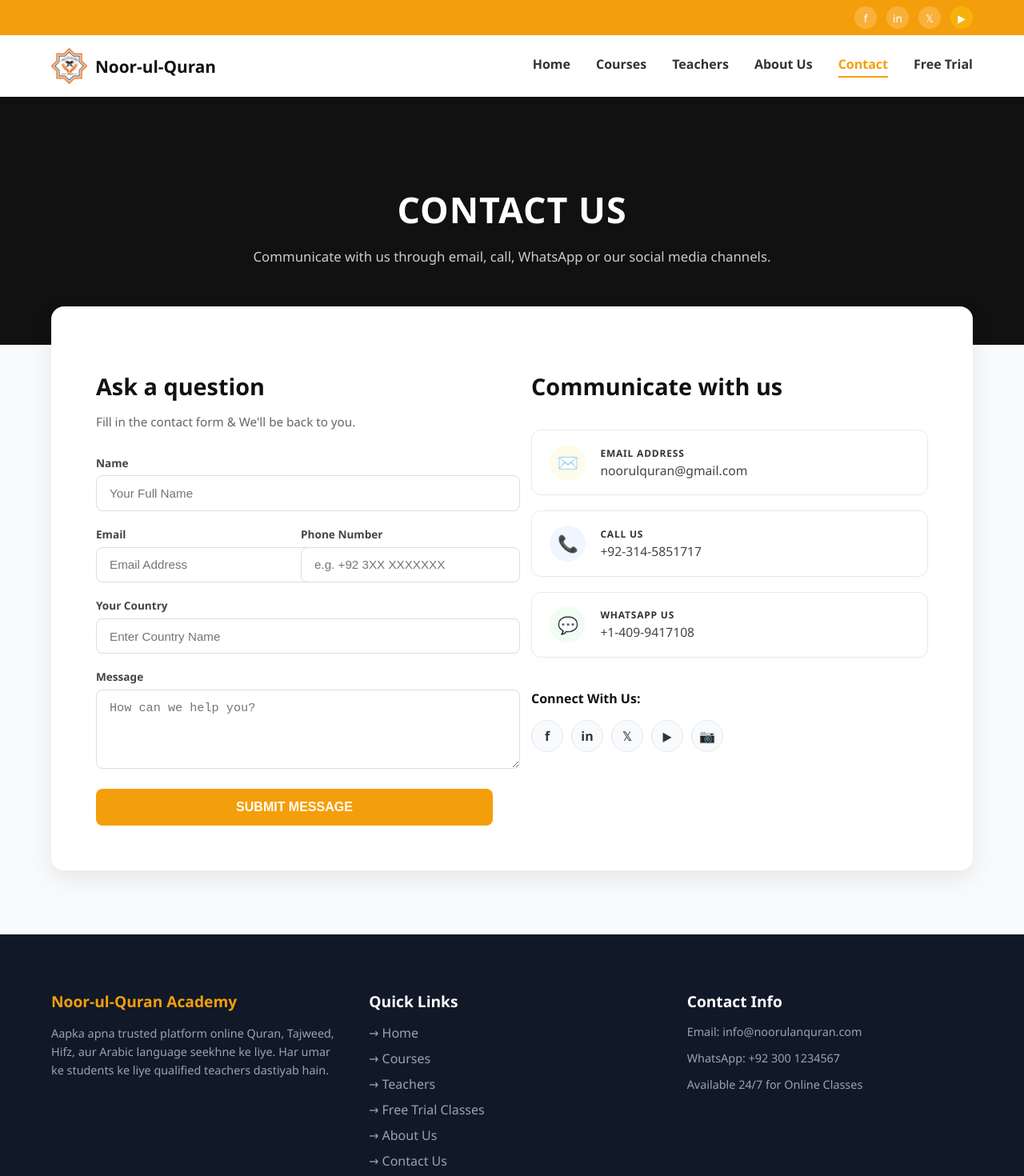
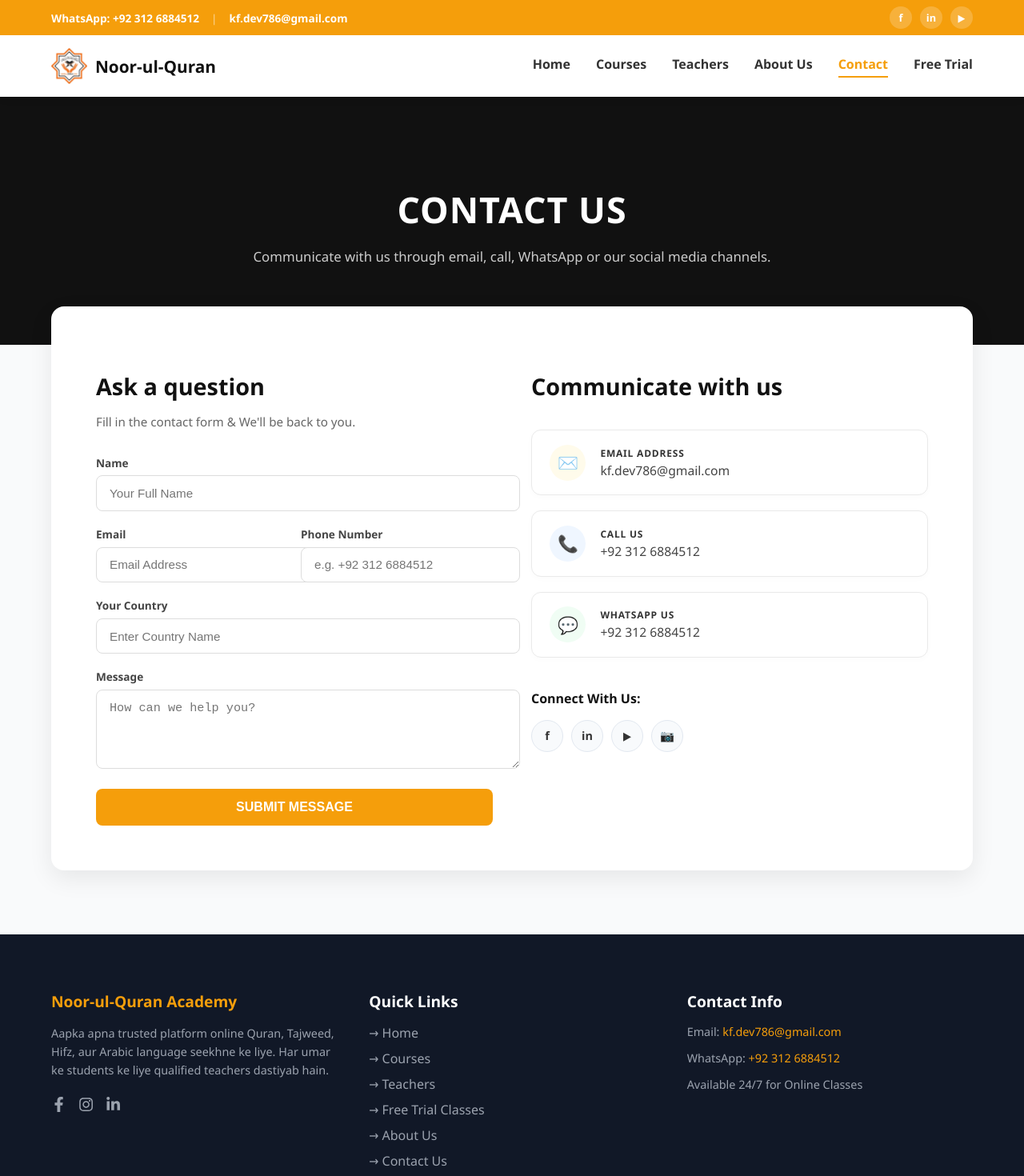
Before and after one commit to KF-dev14/Noor_ul_Quran-Acedemy, a React (Create React App) app in the folder noor-ul-quran/: page /contact in a window 1280 px wide. Shown: the top 1470 px of the page at 80% size. Built offline with nearby package versions, Linux system fonts and the light colour scheme.

Commit message:
Updated contact info, email, and social links

```diff
--- a/noor-ul-quran/src/components/Footer.jsx
+++ b/noor-ul-quran/src/components/Footer.jsx
@@ -1,54 +1,106 @@
 import React from 'react';
 import { Link } from 'react-router-dom';
+import { FaFacebookF, FaInstagram, FaLinkedinIn } from 'react-icons/fa';
 
 function Footer() {
+  const linkStyle = {
+    color: '#9ca3af',
+    textDecoration: 'none',
+    transition: 'color 0.2s'
+  };
+
+  const socialIconStyle = {
+    color: '#9ca3af',
+    fontSize: '1.2rem',
+    transition: 'color 0.2s'
+  };
+
   return (
     <footer style={{ backgroundColor: '#111827', color: '#fff', padding: '50px 5% 30px 5%', marginTop: 'auto' }}>
       <div style={{ maxWidth: '1200px', margin: '0 auto', display: 'grid', gridTemplateColumns: 'repeat(auto-fit, minmax(250px, 1fr))', gap: '40px', marginBottom: '40px' }}>
 
-        {/* Column 1: About Academy */}
+        {/* Column 1: About Academy & Social Media */}
         <div>
           <h3 style={{ fontSize: '1.2rem', fontWeight: 'bold', color: '#f59e0b', marginBottom: '15px' }}>
             Noor-ul-Quran Academy
           </h3>
-          <p style={{ color: '#9ca3af', fontSize: '0.9rem', lineHeight: '1.6' }}>
+          <p style={{ color: '#9ca3af', fontSize: '0.9rem', lineHeight: '1.6', marginBottom: '20px' }}>
             Aapka apna trusted platform online Quran, Tajweed, Hifz, aur Arabic language seekhne ke liye. Har umar ke students ke liye qualified teachers dastiyab hain.
           </p>
+
+          {/* Social Media Links (Twitter Removed) */}
+          <div style={{ display: 'flex', gap: '15px' }}>
+            <a
+              href="https://facebook.com/your-page-name"
+              target="_blank"
+              rel="noopener noreferrer"
+              style={socialIconStyle}
+              onMouseOver={(e) => e.currentTarget.style.color = '#f59e0b'}
+              onMouseOut={(e) => e.currentTarget.style.color = '#9ca3af'}
+              aria-label="Facebook"
+            >
+              <FaFacebookF />
+            </a>
+
+            <a
+              href="https://instagram.com/your-page-name"
+              target="_blank"
+              rel="noopener noreferrer"
+              style={socialIconStyle}
+              onMouseOver={(e) => e.currentTarget.style.color = '#f59e0b'}
+              onMouseOut={(e) => e.currentTarget.style.color = '#9ca3af'}
+              aria-label="Instagram"
+            >
+              <FaInstagram />
+            </a>
+
+            <a
+              href="https://linkedin.com/in/your-page-name"
+              target="_blank"
+              rel="noopener noreferrer"
+              style={socialIconStyle}
+              onMouseOver={(e) => e.currentTarget.style.color = '#f59e0b'}
+              onMouseOut={(e) => e.currentTarget.style.color = '#9ca3af'}
+              aria-label="LinkedIn"
+            >
+              <FaLinkedinIn />
+            </a>
+          </div>
         </div>
 
-        {/* Column 2: Quick Links (Sare Pages) */}
+        {/* Column 2: Quick Links */}
         <div>
           <h3 style={{ fontSize: '1.2rem', fontWeight: 'bold', color: '#fff', marginBottom: '15px' }}>
             Quick Links
           </h3>
           <ul style={{ listStyle: 'none', padding: 0, margin: 0, display: 'flex', flexDirection: 'column', gap: '10px' }}>
             <li>
-              <Link to="/" style={{ color: '#9ca3af', textDecoration: 'none', transition: 'color 0.2s' }} onMouseOver={(e) => e.target.style.color = '#f59e0b'} onMouseOut={(e) => e.target.style.color = '#9ca3af'}>
+              <Link to="/" style={linkStyle} onMouseOver={(e) => e.target.style.color = '#f59e0b'} onMouseOut={(e) => e.target.style.color = '#9ca3af'}>
                 → Home
               </Link>
             </li>
             <li>
-              <Link to="/courses" style={{ color: '#9ca3af', textDecoration: 'none', transition: 'color 0.2s' }} onMouseOver={(e) => e.target.style.color = '#f59e0b'} onMouseOut={(e) => e.target.style.color = '#9ca3af'}>
+              <Link to="/courses" style={linkStyle} onMouseOver={(e) => e.target.style.color = '#f59e0b'} onMouseOut={(e) => e.target.style.color = '#9ca3af'}>
                 → Courses
               </Link>
             </li>
             <li>
-              <Link to="/teachers" style={{ color: '#9ca3af', textDecoration: 'none', transition: 'color 0.2s' }} onMouseOver={(e) => e.target.style.color = '#f59e0b'} onMouseOut={(e) => e.target.style.color = '#9ca3af'}>
+              <Link to="/teachers" style={linkStyle} onMouseOver={(e) => e.target.style.color = '#f59e0b'} onMouseOut={(e) => e.target.style.color = '#9ca3af'}>
                 → Teachers
               </Link>
             </li>
             <li>
-              <Link to="/free-trial" style={{ color: '#9ca3af', textDecoration: 'none', transition: 'color 0.2s' }} onMouseOver={(e) => e.target.style.color = '#f59e0b'} onMouseOut={(e) => e.target.style.color = '#9ca3af'}>
+              <Link to="/free-trial" style={linkStyle} onMouseOver={(e) => e.target.style.color = '#f59e0b'} onMouseOut={(e) => e.target.style.color = '#9ca3af'}>
                 → Free Trial Classes
               </Link>
             </li>
             <li>
-              <Link to="/about" style={{ color: '#9ca3af', textDecoration: 'none', transition: 'color 0.2s' }} onMouseOver={(e) => e.target.style.color = '#f59e0b'} onMouseOut={(e) => e.target.style.color = '#9ca3af'}>
+              <Link to="/about" style={linkStyle} onMouseOver={(e) => e.target.style.color = '#f59e0b'} onMouseOut={(e) => e.target.style.color = '#9ca3af'}>
                 → About Us
               </Link>
             </li>
             <li>
-              <Link to="/contact" style={{ color: '#9ca3af', textDecoration: 'none', transition: 'color 0.2s' }} onMouseOver={(e) => e.target.style.color = '#f59e0b'} onMouseOut={(e) => e.target.style.color = '#9ca3af'}>
+              <Link to="/contact" style={linkStyle} onMouseOver={(e) => e.target.style.color = '#f59e0b'} onMouseOut={(e) => e.target.style.color = '#9ca3af'}>
                 → Contact Us
               </Link>
             </li>
@@ -60,12 +112,31 @@ function Footer() {
           <h3 style={{ fontSize: '1.2rem', fontWeight: 'bold', color: '#fff', marginBottom: '15px' }}>
             Contact Info
           </h3>
+
+          {/* Real Clickable Email */}
           <p style={{ color: '#9ca3af', fontSize: '0.9rem', marginBottom: '10px' }}>
-            Email: info@noorulanquran.com
+            Email:{' '}
+            <a
+              href="mailto:kf.dev786@gmail.com"
+              style={{ color: '#f59e0b', textDecoration: 'none' }}
+            >
+              kf.dev786@gmail.com
+            </a>
           </p>
+
+          {/* Real Clickable WhatsApp Link */}
           <p style={{ color: '#9ca3af', fontSize: '0.9rem', marginBottom: '10px' }}>
-            WhatsApp: +92 300 1234567
+            WhatsApp:{' '}
+            <a
+              href="https://wa.me/923126884512"
+              target="_blank"
+              rel="noopener noreferrer"
+              style={{ color: '#f59e0b', textDecoration: 'none' }}
+            >
+              +92 312 6884512
+            </a>
           </p>
+
           <p style={{ color: '#9ca3af', fontSize: '0.9rem' }}>
             Available 24/7 for Online Classes
           </p>
@@ -73,7 +144,6 @@ function Footer() {
 
       </div>
 
-      {/* Bottom Copyright */}
       <div style={{ borderTop: '1px solid #374151', paddingTop: '20px', textAlign: 'center', color: '#9ca3af', fontSize: '0.85rem' }}>
         &copy; {new Date().getFullYear()} Noor-ul-Quran Academy. All Rights Reserved.
       </div>
--- a/noor-ul-quran/src/components/Navbar.jsx
+++ b/noor-ul-quran/src/components/Navbar.jsx
@@ -13,25 +13,89 @@ function Navbar() {
     transition: 'all 0.3s ease'
   });
 
+  const socialIconStyle = {
+    color: '#fff',
+    textDecoration: 'none',
+    background: 'rgba(255,255,255,0.2)',
+    width: '28px',
+    height: '28px',
+    display: 'flex',
+    alignItems: 'center',
+    justifyContent: 'center',
+    borderRadius: '50%',
+    fontSize: '0.8rem',
+    fontWeight: 'bold',
+    transition: 'background 0.3s ease'
+  };
+
   return (
     <header style={{ width: '100%', position: 'sticky', top: 0, zIndex: 1000, boxShadow: '0 2px 10px rgba(0,0,0,0.08)' }}>
 
-      {/* Top Bar */}
-      <div style={{ backgroundColor: '#f59e0b', color: '#fff', padding: '0.5rem 5%', display: 'flex', justifyContent: 'flex-end', alignItems: 'center', fontSize: '0.85rem' }}>
-        <div style={{ display: 'flex', gap: '12px' }}>
-          <span style={{ cursor: 'pointer', background: 'rgba(255,255,255,0.2)', width: '28px', height: '28px', display: 'flex', alignItems: 'center', justifyContent: 'center', borderRadius: '50%' }}>f</span>
-          <span style={{ cursor: 'pointer', background: 'rgba(255,255,255,0.2)', width: '28px', height: '28px', display: 'flex', alignItems: 'center', justifyContent: 'center', borderRadius: '50%' }}>in</span>
-          <span style={{ cursor: 'pointer', background: 'rgba(255,255,255,0.2)', width: '28px', height: '28px', display: 'flex', alignItems: 'center', justifyContent: 'center', borderRadius: '50%' }}>𝕏</span>
-          <span style={{ cursor: 'pointer', background: 'rgba(255,255,25,0.2)', width: '28px', height: '28px', display: 'flex', alignItems: 'center', justifyContent: 'center', borderRadius: '50%' }}>▶</span>
+      {/* Top Bar with Contact Info & Social Links */}
+      <div style={{ backgroundColor: '#f59e0b', color: '#fff', padding: '0.5rem 5%', display: 'flex', justifyContent: 'space-between', alignItems: 'center', fontSize: '0.85rem', flexWrap: 'wrap', gap: '10px' }}>
+
+        {/* Direct Contact Info */}
+        <div style={{ display: 'flex', gap: '15px', alignItems: 'center' }}>
+          <a
+            href="https://wa.me/923126884512"
+            target="_blank"
+            rel="noopener noreferrer"
+            style={{ color: '#fff', textDecoration: 'none', fontWeight: 'bold' }}
+          >
+            WhatsApp: +92 312 6884512
+          </a>
+          <span style={{ opacity: 0.6 }}>|</span>
+          <a
+            href="mailto:kf.dev786@gmail.com"
+            style={{ color: '#fff', textDecoration: 'none', fontWeight: 'bold' }}
+          >
+            kf.dev786@gmail.com
+          </a>
+        </div>
+
+        {/* Social Media Links (Twitter Removed) */}
+        <div style={{ display: 'flex', gap: '10px', alignItems: 'center' }}>
+          {/* Facebook */}
+          <a
+            href="https://facebook.com/your-page-name"
+            target="_blank"
+            rel="noopener noreferrer"
+            style={socialIconStyle}
+            aria-label="Facebook"
+          >
+            f
+          </a>
+
+          {/* LinkedIn */}
+          <a
+            href="https://linkedin.com/in/your-page-name"
+            target="_blank"
+            rel="noopener noreferrer"
+            style={socialIconStyle}
+            aria-label="LinkedIn"
+          >
+            in
+          </a>
+
+          {/* YouTube/Instagram */}
+          <a
+            href="https://youtube.com/your-channel-name"
+            target="_blank"
+            rel="noopener noreferrer"
+            style={socialIconStyle}
+            aria-label="YouTube"
+          >
+            ▶
+          </a>
         </div>
       </div>
 
       {/* Main Navbar */}
       <nav style={{ display: 'flex', justifyContent: 'space-between', alignItems: 'center', padding: '1rem 5%', backgroundColor: '#fff' }}>
-        <div style={{ display: 'flex', alignItems: 'center', gap: '10px' }}>
-          <img src={logoImg} alt="Logo" style={{ height: '45px' }} />
+        <NavLink to="/" style={{ display: 'flex', alignItems: 'center', gap: '10px', textDecoration: 'none' }}>
+          <img src={logoImg} alt="Noor-ul-Quran Logo" style={{ height: '45px' }} />
           <span style={{ fontWeight: 'bold', fontSize: '1.3rem', color: '#111' }}>Noor-ul-Quran</span>
-        </div>
+        </NavLink>
 
         <div style={{ display: 'flex', gap: '2rem', alignItems: 'center' }}>
           <NavLink to="/" style={linkStyle}>Home</NavLink>
--- a/noor-ul-quran/src/pages/ContactPage.jsx
+++ b/noor-ul-quran/src/pages/ContactPage.jsx
@@ -13,6 +13,23 @@ function ContactPage() {
     e.preventDefault();
     alert('Thank you! Your message has been sent successfully to Noor-ul-Quran Academy.');
     setFormData({ name: '', email: '', phone: '', country: '', message: '' });
+  };
+
+  const socialIconStyle = {
+    width: '38px',
+    height: '38px',
+    background: '#f8fafc',
+    border: '1px solid #e2e8f0',
+    display: 'flex',
+    alignItems: 'center',
+    justifyContent: 'center',
+    borderRadius: '50%',
+    cursor: 'pointer',
+    fontWeight: 'bold',
+    color: '#333',
+    textDecoration: 'none',
+    fontSize: '0.9rem',
+    transition: 'all 0.2s ease'
   };
 
   return (
@@ -70,7 +87,7 @@ function ContactPage() {
                   <label style={{ display: 'block', fontSize: '0.85rem', fontWeight: 'bold', color: '#444', marginBottom: '0.4rem' }}>Phone Number</label>
                   <input
                     type="text"
-                    placeholder="e.g. +92 3XX XXXXXXX"
+                    placeholder="e.g. +92 312 6884512"
                     value={formData.phone}
                     onChange={(e) => setFormData({...formData, phone: e.target.value})}
                     style={{ width: '100%', padding: '0.8rem 1rem', borderRadius: '8px', border: '1px solid #ddd', fontSize: '0.95rem', outline: 'none' }}
@@ -116,44 +133,54 @@ function ContactPage() {
             <div style={{ display: 'flex', flexDirection: 'column', gap: '1.2rem', marginBottom: '2.5rem' }}>
 
               {/* Email Box */}
-              <div style={{ background: '#fff', border: '1px solid #eaeaea', borderRadius: '12px', padding: '1.1rem 1.4rem', display: 'flex', alignItems: 'center', gap: '18px', boxShadow: '0 2px 8px rgba(0,0,0,0.02)' }}>
+              <a
+                href="mailto:kf.dev786@gmail.com"
+                style={{ textDecoration: 'none', color: 'inherit', background: '#fff', border: '1px solid #eaeaea', borderRadius: '12px', padding: '1.1rem 1.4rem', display: 'flex', alignItems: 'center', gap: '18px', boxShadow: '0 2px 8px rgba(0,0,0,0.02)' }}
+              >
                 <span style={{ fontSize: '1.3rem', background: '#fffbeb', color: '#d97706', width: '45px', height: '45px', display: 'flex', alignItems: 'center', justifyContent: 'center', borderRadius: '50%', flexShrink: '0' }}>✉️</span>
                 <div>
                   <div style={{ fontSize: '0.75rem', fontWeight: '800', color: '#333', letterSpacing: '0.8px', marginBottom: '2px' }}>EMAIL ADDRESS</div>
-                  <div style={{ fontSize: '0.98rem', fontWeight: 'normal', color: '#444' }}>noorulquran@gmail.com</div>
+                  <div style={{ fontSize: '0.98rem', fontWeight: 'normal', color: '#444' }}>kf.dev786@gmail.com</div>
                 </div>
-              </div>
+              </a>
 
               {/* Call Us Box */}
-              <div style={{ background: '#fff', border: '1px solid #eaeaea', borderRadius: '12px', padding: '1.1rem 1.4rem', display: 'flex', alignItems: 'center', gap: '18px', boxShadow: '0 2px 8px rgba(0,0,0,0.02)' }}>
+              <a
+                href="tel:+923126884512"
+                style={{ textDecoration: 'none', color: 'inherit', background: '#fff', border: '1px solid #eaeaea', borderRadius: '12px', padding: '1.1rem 1.4rem', display: 'flex', alignItems: 'center', gap: '18px', boxShadow: '0 2px 8px rgba(0,0,0,0.02)' }}
+              >
                 <span style={{ fontSize: '1.3rem', background: '#eff6ff', color: '#2563eb', width: '45px', height: '45px', display: 'flex', alignItems: 'center', justifyContent: 'center', borderRadius: '50%', flexShrink: '0' }}>📞</span>
                 <div>
                   <div style={{ fontSize: '0.75rem', fontWeight: '800', color: '#333', letterSpacing: '0.8px', marginBottom: '2px' }}>CALL US</div>
-                  <div style={{ fontSize: '0.98rem', fontWeight: 'normal', color: '#444' }}>+92-314-5851717</div>
+                  <div style={{ fontSize: '0.98rem', fontWeight: 'normal', color: '#444' }}>+92 312 6884512</div>
                 </div>
-              </div>
+              </a>
 
               {/* WhatsApp Us Box */}
-              <div style={{ background: '#fff', border: '1px solid #eaeaea', borderRadius: '12px', padding: '1.1rem 1.4rem', display: 'flex', alignItems: 'center', gap: '18px', boxShadow: '0 2px 8px rgba(0,0,0,0.02)' }}>
+              <a
+                href="https://wa.me/923126884512"
+                target="_blank"
+                rel="noopener noreferrer"
+                style={{ textDecoration: 'none', color: 'inherit', background: '#fff', border: '1px solid #eaeaea', borderRadius: '12px', padding: '1.1rem 1.4rem', display: 'flex', alignItems: 'center', gap: '18px', boxShadow: '0 2px 8px rgba(0,0,0,0.02)' }}
+              >
                 <span style={{ fontSize: '1.3rem', background: '#f0fdf4', color: '#16a34a', width: '45px', height: '45px', display: 'flex', alignItems: 'center', justifyContent: 'center', borderRadius: '50%', flexShrink: '0' }}>💬</span>
                 <div>
                   <div style={{ fontSize: '0.75rem', fontWeight: '800', color: '#333', letterSpacing: '0.8px', marginBottom: '2px' }}>WHATSAPP US</div>
-                  <div style={{ fontSize: '0.98rem', fontWeight: 'normal', color: '#444' }}>+1-409-9417108</div>
+                  <div style={{ fontSize: '0.98rem', fontWeight: 'normal', color: '#444' }}>+92 312 6884512</div>
                 </div>
-              </div>
+              </a>
 
             </div>
 
-            {/* Connect With Us Social Icons */}
+            {/* Connect With Us Social Icons (Twitter Removed) */}
             <h3 style={{ fontSize: '1rem', fontWeight: 'bold', color: '#111', marginBottom: '1rem' }}>
               Connect With Us:
             </h3>
             <div style={{ display: 'flex', gap: '10px' }}>
-              <span style={{ width: '38px', height: '38px', background: '#f8fafc', border: '1px solid #e2e8f0', display: 'flex', alignItems: 'center', justifyContent: 'center', borderRadius: '50%', cursor: 'pointer', fontWeight: 'bold', color: '#333' }}>f</span>
-              <span style={{ width: '38px', height: '38px', background: '#f8fafc', border: '1px solid #e2e8f0', display: 'flex', alignItems: 'center', justifyContent: 'center', borderRadius: '50%', cursor: 'pointer', fontWeight: 'bold', color: '#333' }}>in</span>
-              <span style={{ width: '38px', height: '38px', background: '#f8fafc', border: '1px solid #e2e8f0', display: 'flex', alignItems: 'center', justifyContent: 'center', borderRadius: '50%', cursor: 'pointer', fontWeight: 'bold', color: '#333' }}>𝕏</span>
-              <span style={{ width: '38px', height: '38px', background: '#f8fafc', border: '1px solid #e2e8f0', display: 'flex', alignItems: 'center', justifyContent: 'center', borderRadius: '50%', cursor: 'pointer', fontWeight: 'bold', color: '#333' }}>▶</span>
-              <span style={{ width: '38px', height: '38px', background: '#f8fafc', border: '1px solid #e2e8f0', display: 'flex', alignItems: 'center', justifyContent: 'center', borderRadius: '50%', cursor: 'pointer', fontWeight: 'bold', color: '#333' }}>📷</span>
+              <a href="https://facebook.com/your-page-name" target="_blank" rel="noopener noreferrer" style={socialIconStyle}>f</a>
+              <a href="https://linkedin.com/in/your-page-name" target="_blank" rel="noopener noreferrer" style={socialIconStyle}>in</a>
+              <a href="https://youtube.com/your-channel-name" target="_blank" rel="noopener noreferrer" style={socialIconStyle}>▶</a>
+              <a href="https://instagram.com/your-page-name" target="_blank" rel="noopener noreferrer" style={socialIconStyle}>📷</a>
             </div>
 
           </div>
```
